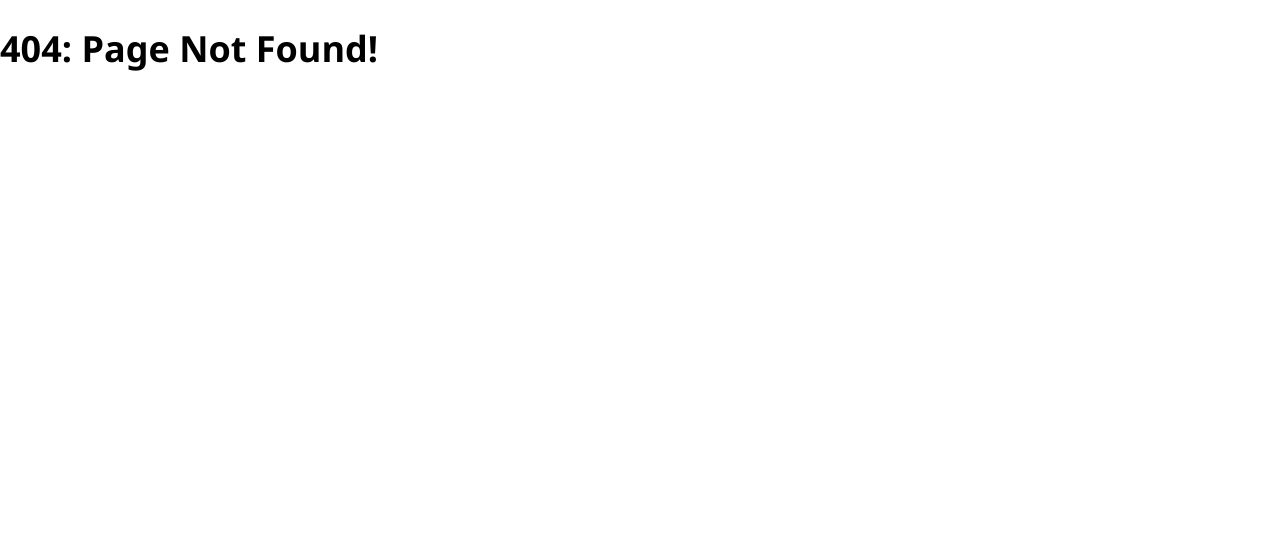
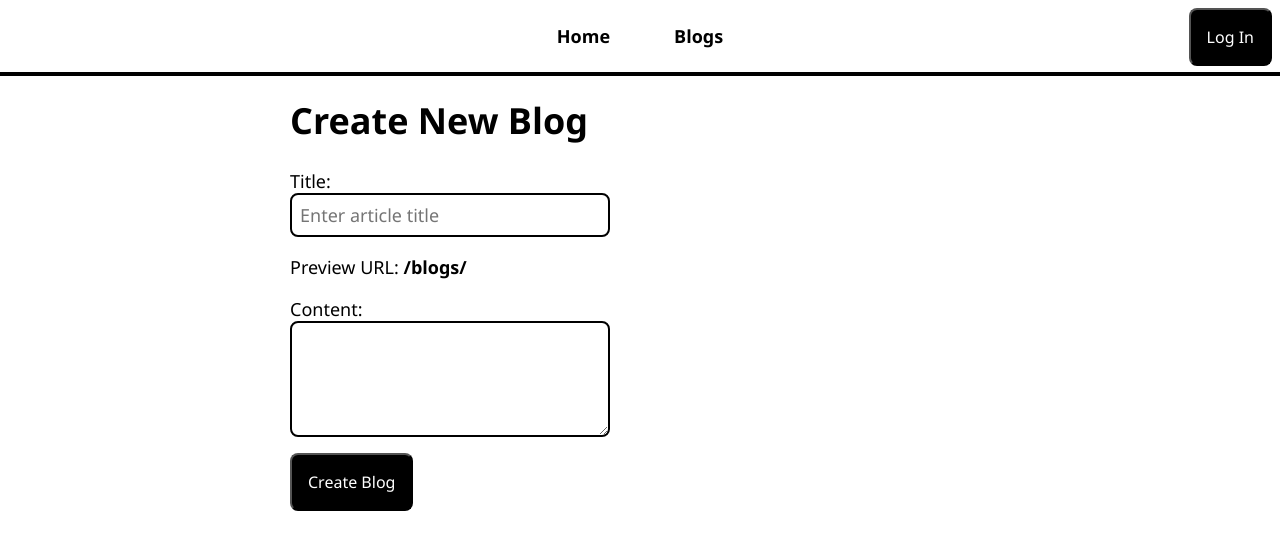
Before and after one commit to dmdddd/blog_management, a React (Create React App) app in the folder my-blog/: page /create-blog in a window 1280 px wide. Before the commit this address had no page. Shown: the top 550 px of the page. Built offline with nearby package versions, Linux system fonts and the light colour scheme; no server answers.

Commit message:
Adding a create blog page

```diff
--- a/my-blog/src/App.js
+++ b/my-blog/src/App.js
@@ -13,6 +13,7 @@ import UpdateUserProfilePage from './pages/UpdateProfilePage';
 import AddArticlePage from './pages/AddArticlePage';
 import { BlogProviderWithParams } from './context/BlogProviderWithParams';
 import DynamicPage from './pages/DynamicPage';
+import CreateBlogPage from './pages/CreateBlogPage';
 
 const App = () => {
   return (
@@ -29,6 +30,7 @@ const App = () => {
           <Route path="/login" element={<LoginPage />} />
           <Route path="/update-profile" element={<UpdateUserProfilePage />} />
           <Route path="/create-account" element={<CreateAccuntPage />} />
+          <Route path="/create-blog" element={<CreateBlogPage />} />
         </Route>
 
         {/* Blog-Specific Routes */}
--- a/my-blog/src/pages/BlogsListPage.js
+++ b/my-blog/src/pages/BlogsListPage.js
@@ -28,9 +28,9 @@ const BlogsListPage = () => {
     return (
         <>
         <h1>Blogs</h1>
-        {/* <button onClick={() => {
-            navigate('/blogs/add');
-        }}>Create Blog</button> */}
+        <button onClick={() => {
+            navigate(`/create-blog`);
+        }}>Create Blog</button>
         <BlogsList blogs={blogs} />
         </>
     );
--- /dev/null
+++ b/my-blog/src/pages/CreateBlogPage.js
@@ -0,0 +1,114 @@
+import { useState } from 'react';
+import { useParams, Link, useNavigate } from 'react-router-dom';
+import { getAuth, signInWithEmailAndPassword} from 'firebase/auth'
+import useUser from '../hooks/useUser';
+import ErrorMessage from '../components/ui/ErrorMessage';
+import slugify from 'slugify';
+import axios from 'axios';
+// import { useBlog } from '../context/BlogContext';
+import ReactQuill from 'react-quill';
+
+const CreateBlogPage = () => {
+    // const { currentBlog, loading, blogLoadingError } = useBlog();
+    const [slug, setSlug] = useState('');
+    const [title, setTitle] = useState('');
+    const [description, setDescription] = useState('');
+    const [error, setError] = useState('');
+    const [success, setSuccess] = useState('');
+    const [formErrors, setFormErrors] = useState('');
+    const { user } = useUser();
+    const navigate = useNavigate();
+
+    // Handle title input and dynamically generate the slug if it hasn't been manually edited
+    const handleTitleChange = (e) => {
+        const inputTitle = e.target.value;
+        setTitle(inputTitle);
+
+        const generatedSlug = slugify(inputTitle, {
+            lower: true,
+            strict: true,
+        });
+        setSlug(generatedSlug);
+    };
+
+    const handleSubmit = async (e) => {
+        e.preventDefault();
+
+        // Validate slug
+        if (!/^[a-z0-9]+(?:-[a-z0-9]+)*$/.test(slug)) {
+            setError('Invalid slug. Only lowercase letters, numbers, and hyphens are allowed.');
+            return;
+        }
+
+        try {
+            const response = await axios.get(`/api/blogs/checkSlug/${slug}`);
+            if (!response.data.isUnique) {
+                setError('Blog with this name already exists. Please choose a different one.');
+                setSuccess('');
+                return;
+            }
+
+            // Submit the blog
+            const token = user && await user.getIdToken();
+            const headers = token ? { authtoken: token } : {};
+
+            await axios.post(`/api/blogs`, { title:title, name:slug, description:description }, { headers });
+            setSuccess('Blog created successfully!');
+            setError('');
+            setFormErrors('');
+            // Go to the new article
+            navigate(`/blogs/${slug}/articles`);
+        } catch (err) {
+            // Form validation errors
+            if (err.response && err.response.status === 400) {
+                setError('');
+                setFormErrors(err.response.data.errors);
+            } else {
+                setError(`Failed to create the article: ${err}`);
+            }
+            setSuccess('');
+        }
+    };
+
+    return (
+        <div>
+            <h1>Create New Blog</h1>
+            <form onSubmit={handleSubmit}>
+                <div>
+                    <label>Title:</label>
+                    <ErrorMessage message={formErrors.title} />
+                    <input
+                        type="text"
+                        value={title}
+                        onChange={handleTitleChange}
+                        placeholder="Enter article title"
+                        required
+                    />
+                </div>
+                {/* Dynamic URL preview */}
+                <div>
+                    <p>Preview URL: <strong>/blogs/{slug}</strong></p>
+                </div>
+                <div>
+                    <label>Content:</label>
+                    <ErrorMessage message={formErrors.description} />
+                    {/* <ReactQuill
+                        value={description}
+                        onChange={setDescription}
+                    /> */}
+                    <textarea
+                        value={description}
+                        onChange={e => setDescription(e.target.value)}
+                        rows="4" cols="50" />
+                </div>
+                <button type="submit">Create Blog</button>
+            </form>
+
+            {/* Display success or error messages */}
+            {success && <p style={{ color: 'green' }}>{success}</p>}
+            {error && <p style={{ color: 'red' }}>{error}</p>}
+        </div>
+    );
+}
+
+export default CreateBlogPage;
```
